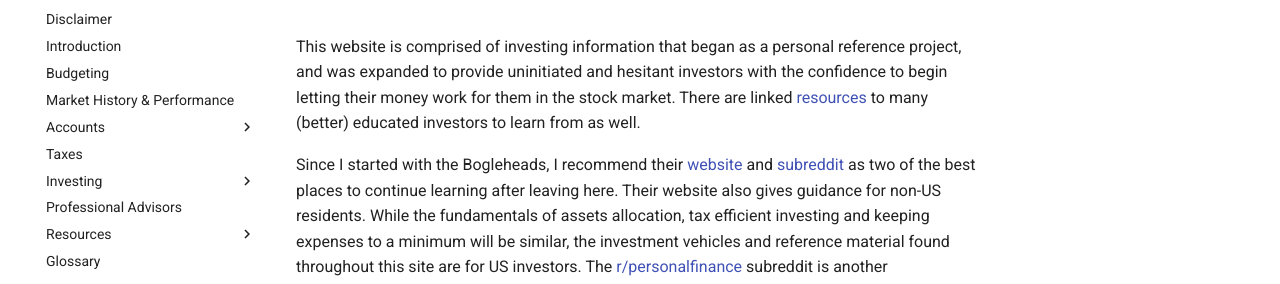
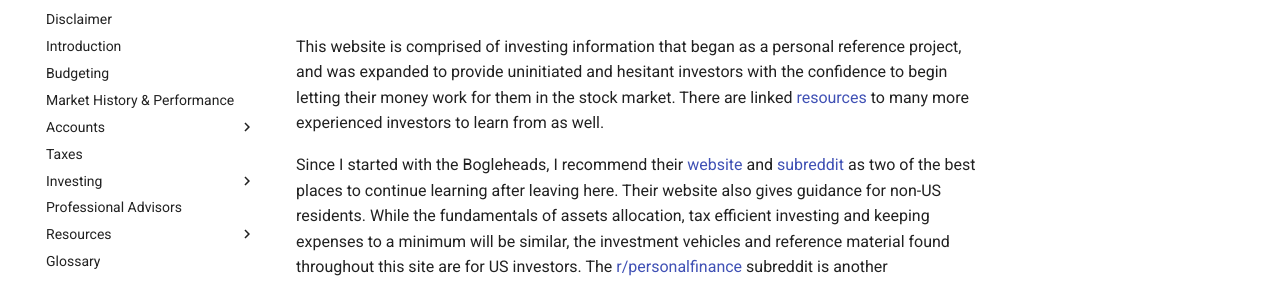
Before and after one commit to davidmshore/InvestingEssentials, an MkDocs documentation site: the page built from docs/index.md, in a window 1280 px wide. Shown: the part 146-430 px from the top of the page. Built offline with MkDocs 1.6.1 and Material for MkDocs 9.7.7, drawn with Linux system fonts in a browser that asks for light colours; some of the changed lines change nothing that is shown.

Commit message:
update yaml

```diff
--- a/docs/index.md
+++ b/docs/index.md
@@ -8,6 +8,6 @@ date created: 2024-09-12 15:54
 date modified: 2024-11-05 15:21
 ---
 # Welcome to Investing Essentials
-This website is comprised of investing information that began as a personal reference project, and was expanded to provide uninitiated and hesitant investors with the confidence to begin letting their money work for them in the stock market. There are linked [resources](resources/main.md)<!-- #internal_link --> to many (better) educated investors to learn from as well.
+This website is comprised of investing information that began as a personal reference project, and was expanded to provide uninitiated and hesitant investors with the confidence to begin letting their money work for them in the stock market. There are linked [resources](resources/main.md)<!-- #internal_link --> to many more experienced investors to learn from as well.
 
 Since I started with the Bogleheads, I recommend their [website](https://www.bogleheads.org/index.php) and [subreddit](https://www.reddit.com/r/Bogleheads/?rdt=35841) as two of the best places to continue learning after leaving here. Their website also gives guidance for non-US residents. While the fundamentals of assets allocation, tax efficient investing and keeping expenses to a minimum will be similar, the investment vehicles and reference material found throughout this site are for US investors. The [r/personalfinance](https://www.reddit.com/r/personalfinance/wiki/index/) subreddit is another recommended resource.
--- a/mkdocs.yml
+++ b/mkdocs.yml
@@ -50,6 +50,9 @@ theme:
         icon: material/brightness-4
         name: Switch to system preference
 
+# Dev server binding
+dev_addr: 0.0.0.0:8000
+
 #hooks: # The hook module will not be reloaded on each build running mkdocs serve.
  # - plugins\auto_copyright.py
 plugins:
@@ -57,5 +60,7 @@ plugins:
   - glightbox
   - search
 
-# Dev server binding
-dev_addr: 0.0.0.0:8000
+extra:
+  analytics:
+    provider: google
+    property: G-XNEK99MKVC
```
